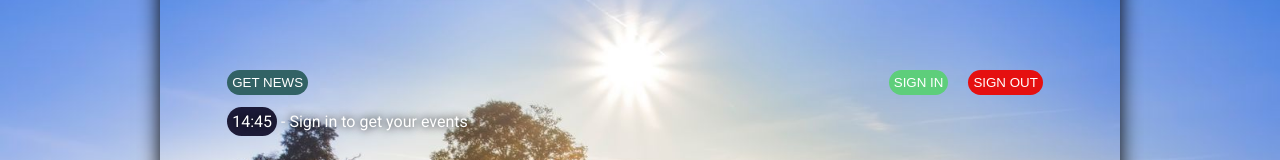
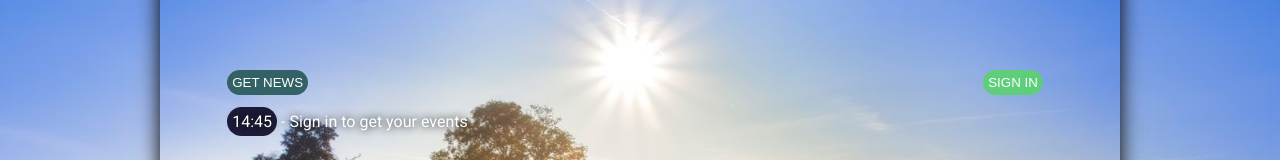
Before and after one commit to pooooz/calendar-with-weather, a React (Create React App) app: page / in a window 1280 px wide. Shown: the part 189-349 px from the top of the page. Built offline with nearby package versions, Linux system fonts and the light colour scheme; no server answers; what react-google-calendar-api would draw is missing.

Commit message:
Refactor: improve google authentication

```diff
--- a/src/components/CalendarEvents/index.tsx
+++ b/src/components/CalendarEvents/index.tsx
@@ -1,4 +1,4 @@
-import React, { useEffect } from 'react';
+import React, { useEffect, useState } from 'react';
 import { useDispatch } from 'react-redux';
 
 import { useAppSelector } from 'store/hooks';
@@ -7,7 +7,7 @@ import { selectEvents } from 'store/calendar/selectors';
 import { List } from 'components/List';
 import { EventItem } from 'components/EventItem';
 
-import { apiCalendar } from 'services/googleCalendar';
+import { apiCalendar, config } from 'services/googleCalendar';
 
 import {
   AuthButton,
@@ -18,6 +18,7 @@ import {
 } from './styled';
 
 export const CalendarEvents = () => {
+  const [isSignedIn, setIsSignedIn] = useState(false);
   const { events, error } = useAppSelector(selectEvents);
   const dispatch = useDispatch();
 
@@ -27,15 +28,20 @@ export const CalendarEvents = () => {
 
   const handleSignIn = () => {
     apiCalendar.handleAuthClick();
+    setIsSignedIn(true);
   };
 
   const handleSignOut = () => {
     apiCalendar.handleSignoutClick();
+    setIsSignedIn(false);
   };
 
   useEffect(() => {
     apiCalendar.onLoadCallback = () => {
-      apiCalendar.handleAuthClick();
+      window.gapi.auth2.init(config).then(() => {
+        const GoogleAuth = window.gapi.auth2.getAuthInstance();
+        setIsSignedIn(GoogleAuth.isSignedIn.get());
+      });
     };
   });
 
@@ -45,12 +51,12 @@ export const CalendarEvents = () => {
         <GetEventsButton type="button" onClick={requestEvents}>
           GET NEWS
         </GetEventsButton>
-        <div>
-          <AuthButton onClick={handleSignIn} isSignIn>
-            Sign in
-          </AuthButton>
-          <AuthButton onClick={handleSignOut}>Sign out</AuthButton>
-        </div>
+        <AuthButton
+          onClick={isSignedIn ? handleSignOut : handleSignIn}
+          isSignedIn={isSignedIn}
+        >
+          {isSignedIn ? 'Sign out' : 'Sign in'}
+        </AuthButton>
       </ButtonArea>
       {error && <ErrorHeading>{error}</ErrorHeading>}
       {events.length ? (
--- a/src/components/CalendarEvents/interfaces.ts
+++ b/src/components/CalendarEvents/interfaces.ts
@@ -1,3 +1,3 @@
 export interface AuthButtonProps {
-  isSignIn?: boolean;
+  isSignedIn: boolean;
 }
--- a/src/components/CalendarEvents/styled.ts
+++ b/src/components/CalendarEvents/styled.ts
@@ -41,16 +41,16 @@ export const AuthButton = styled.button<AuthButtonProps>`
   margin: 0 ${({ theme }) => theme.spaces.l}px 0;
   padding: ${({ theme }) => theme.spaces.s}px;
   border-radius: ${({ theme }) => theme.sizes.radius}px;
-  background: ${({ isSignIn = false }) =>
-    isSignIn ? SIGN_IN_BUTTON_COLOR : SIGN_OUT_BUTTON_COLOR};
+  background: ${({ isSignedIn }) =>
+    isSignedIn ? SIGN_OUT_BUTTON_COLOR : SIGN_IN_BUTTON_COLOR};
   text-transform: uppercase;
   color: ${WHITE_COLOR};
   border: none;
   transition: background-color 400ms;
 
   &:hover {
-    background: ${({ isSignIn = false }) =>
-      isSignIn ? SIGN_IN_BUTTON_COLOR_HOVER : SIGN_OUT_BUTTON_COLOR_HOVER};
+    background: ${({ isSignedIn }) =>
+      isSignedIn ? SIGN_OUT_BUTTON_COLOR_HOVER : SIGN_IN_BUTTON_COLOR_HOVER};
   }
 
   &:active {
--- a/src/global.d.ts
+++ b/src/global.d.ts
@@ -3,6 +3,10 @@ import { weatherServices } from 'constants/index';
 export {};
 
 declare global {
+  interface Window {
+    gapi: any;
+  }
+
   type WeatherServices = keyof typeof weatherServices;
 
   interface DayDataTomorrowIo {
--- a/src/services/googleCalendar/index.ts
+++ b/src/services/googleCalendar/index.ts
@@ -7,14 +7,14 @@ import {
 
 import { extractEventsInfo } from 'utils/index';
 
-const config = {
+export const config = {
   clientId: GOOGLE_CALENDAR_CLIENT_ID as string,
   apiKey: `${GOOGLE_CALENDAR_API_KEY}` as string,
   scope: 'https://www.googleapis.com/auth/calendar',
   discoveryDocs: [
     'https://www.googleapis.com/discovery/v1/apis/calendar/v3/rest',
   ],
-  cookiePolicy: 'single_host_origin',
+  plugin_name: 'CALENDAR_WITH_WEATHER',
 };
 
 export const apiCalendar = new ApiCalendar(config);
```
